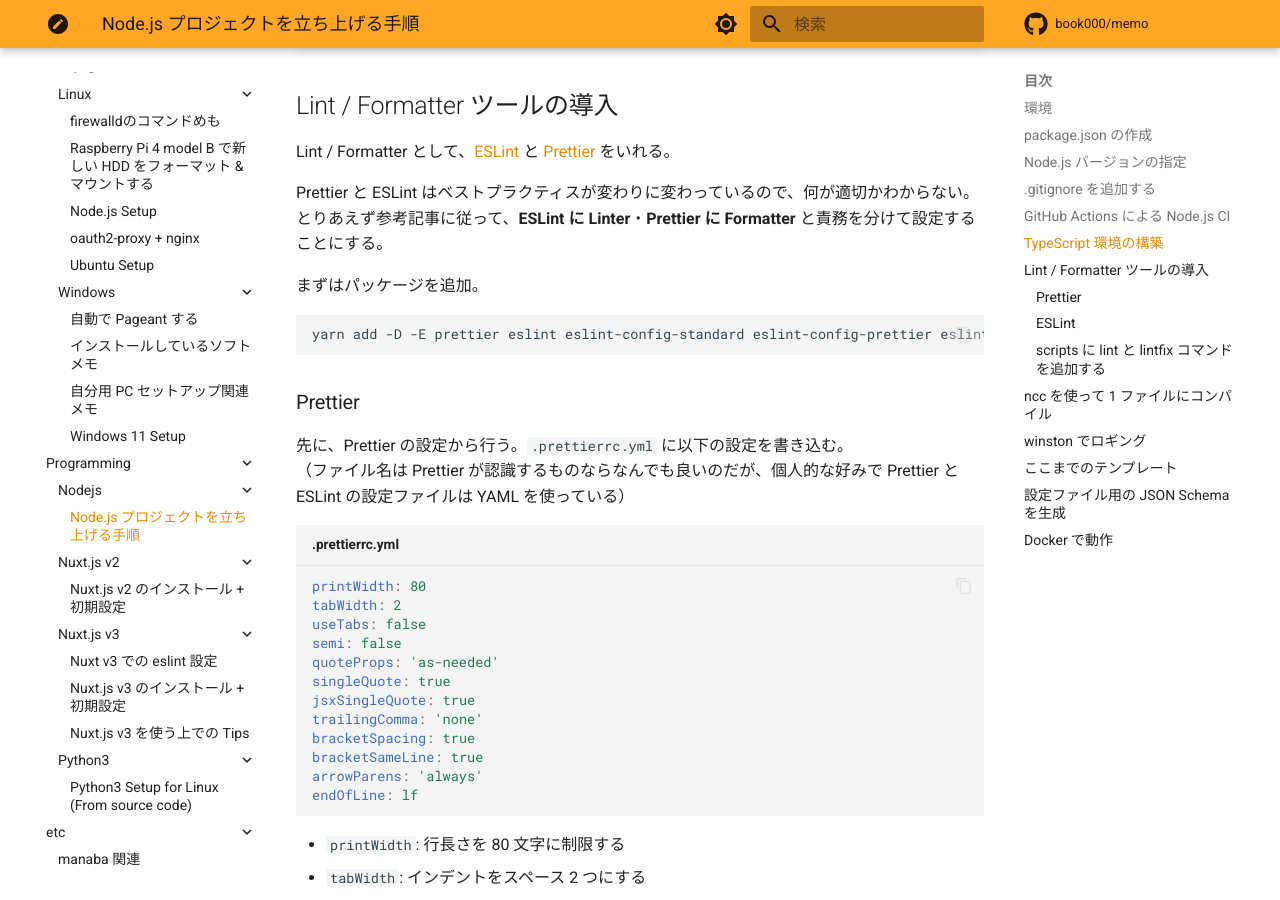
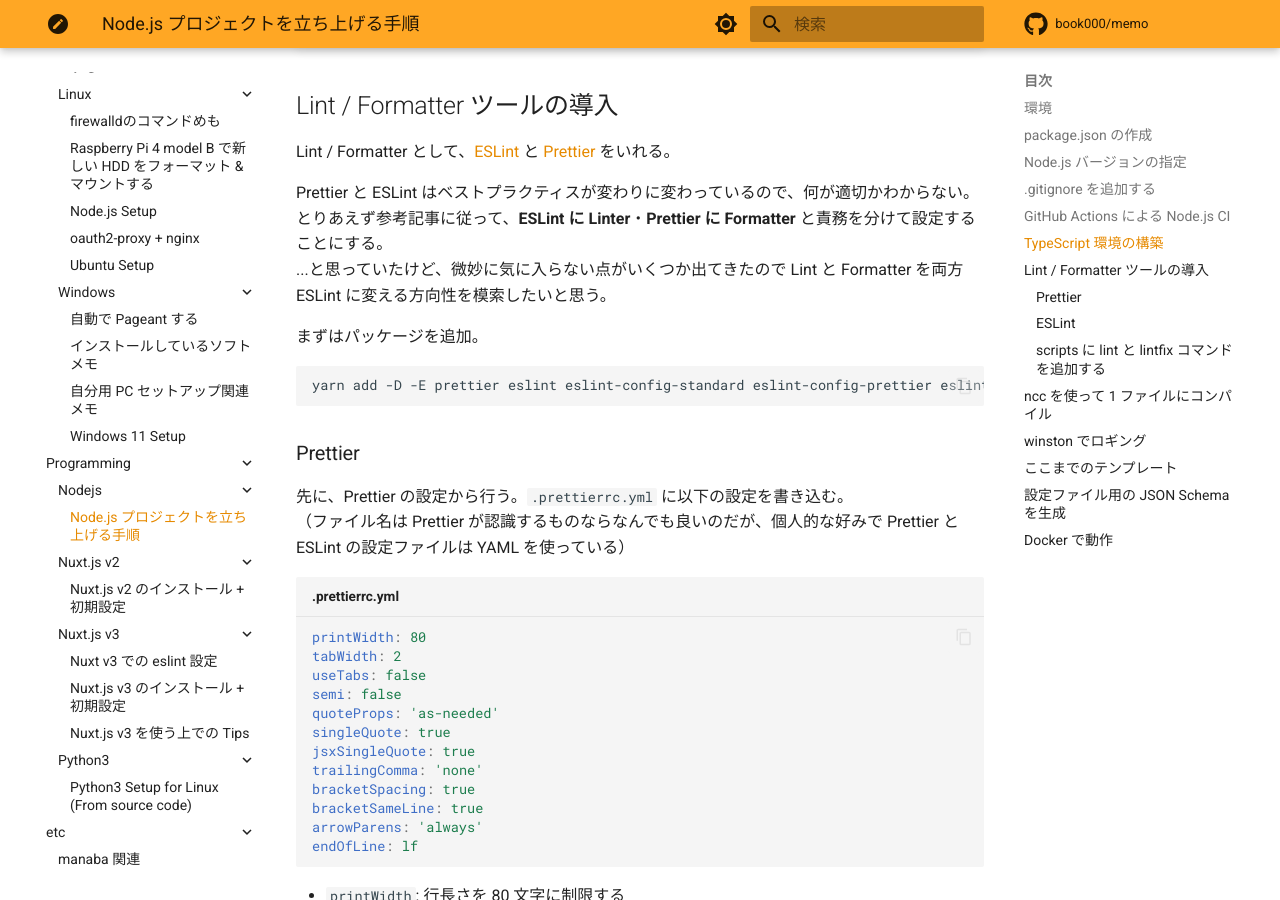
Before and after one commit to book000/memo, an MkDocs documentation site: the page built from docs/programming/nodejs/nodejs-project.md, in a window 1280 px wide and 900 px high, scrolled down 3607 px. Built offline with MkDocs 1.6.1 and Material for MkDocs 9.7.7, drawn with Linux system fonts in a browser that asks for light colours; comment, search, counter and statistics services are not loaded.

Commit message:
fix: ESLintへの全変更を検討

```diff
--- a/docs/programming/nodejs/nodejs-project.md
+++ b/docs/programming/nodejs/nodejs-project.md
@@ -217,6 +217,7 @@
 
 Prettier と ESLint はベストプラクティスが変わりに変わっているので、何が適切かわからない。
 とりあえず参考記事に従って、**ESLint に Linter**・**Prettier に Formatter** と責務を分けて設定することにする。
+...と思っていたけど、微妙に気に入らない点がいくつか出てきたので Lint と Formatter を両方 ESLint に変える方向性を模索したいと思う。
 
 まずはパッケージを追加。
 
```
